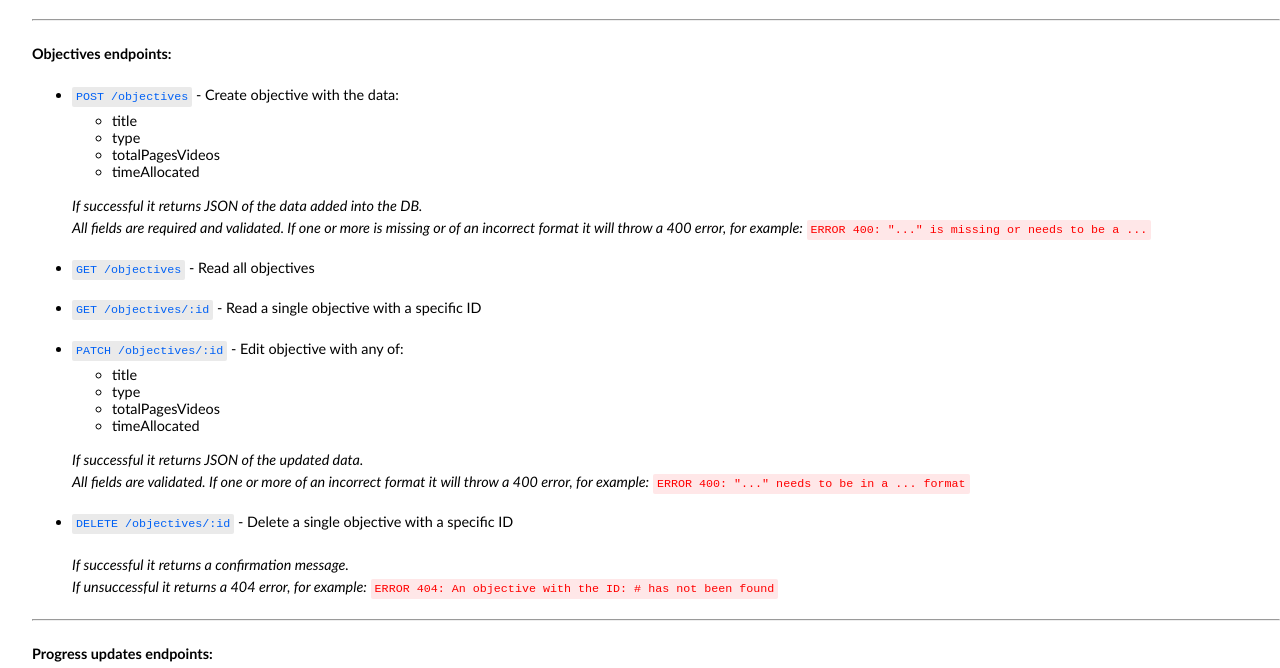
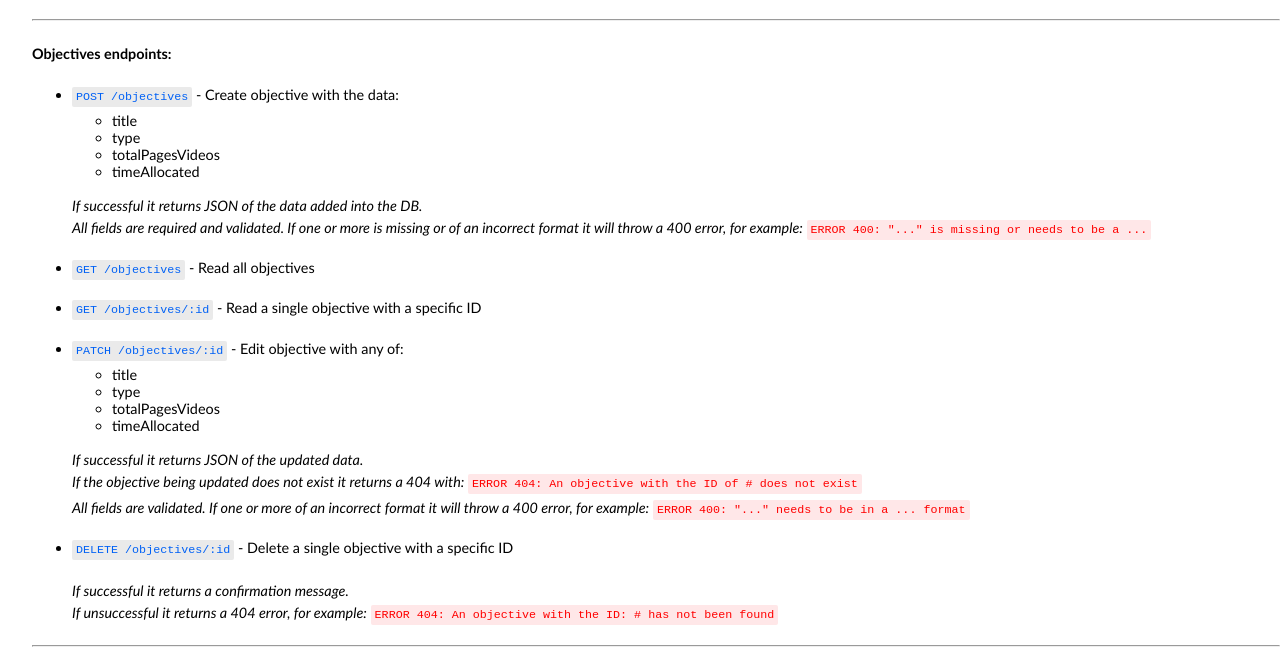
Before and after one commit to yasgreen93/objectives-organiser-api, a website: page public/index.html in a window 1280 px wide. Shown: the part 104-772 px from the top of the page. Drawn offline with Linux system fonts and the light colour scheme.

Commit message:
updating readme and documentation for patch endpoint and updating test coverage

```diff
--- a/public/index.html
+++ b/public/index.html
@@ -83,6 +83,8 @@
           </ul>
           <br />
           <em>If successful it returns JSON of the updated data.</em><br />
+          <em>If the objective being updated does not exist it returns a 404 with:</em>
+          <code class="error-message">ERROR 404: An objective with the ID of # does not exist</code>
           <em>All fields are validated. If one or more of an incorrect format it will throw a 400 error, for example:</em>
           <code class="error-message">ERROR 400: "..." needs to be in a ... format</code>
         </li>
```
Also changed, not shown: README.md.
